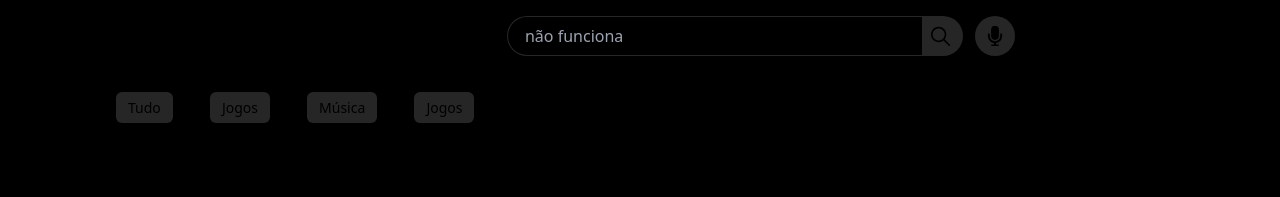
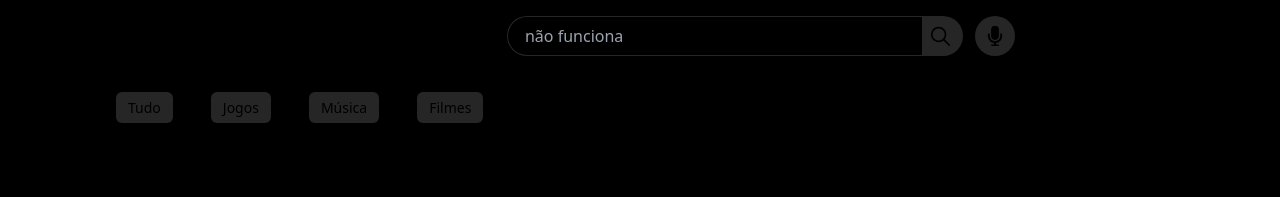
Before and after one commit to VRuanFab/youtube-clone, a React (Vite) app: page / in a window 1280 px wide. Shown: the top 197 px of the page. Built offline with nearby package versions, Linux system fonts and the light colour scheme.

Commit message:
add somthg

```diff
--- a/src/navbar/insideBar.jsx
+++ b/src/navbar/insideBar.jsx
@@ -19,7 +19,7 @@ function Categories() {
             </div>
 
             <div className={arrList[0]}>
-                Jogos
+                Filmes
             </div>
         </div>
     );
--- a/src/pages/mainpage.jsx
+++ b/src/pages/mainpage.jsx
@@ -1,10 +1,11 @@
 import Categories from "../navbar/insideBar";
 
 function Mainpage() {
+
     return (
         <div className="grid justify-start">
             <Categories/>
-            sdfpgosadfg
+
         </div>
     );
 }
```
